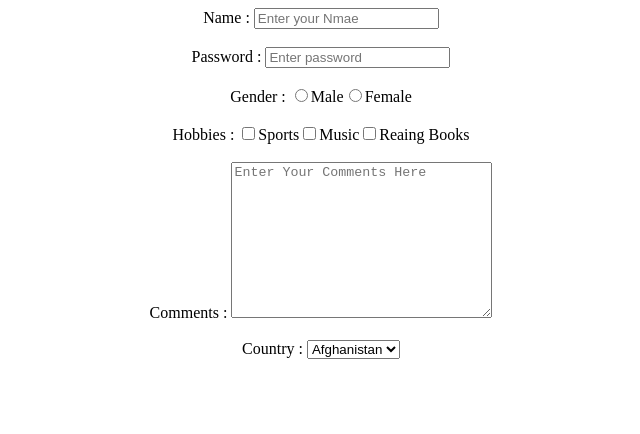
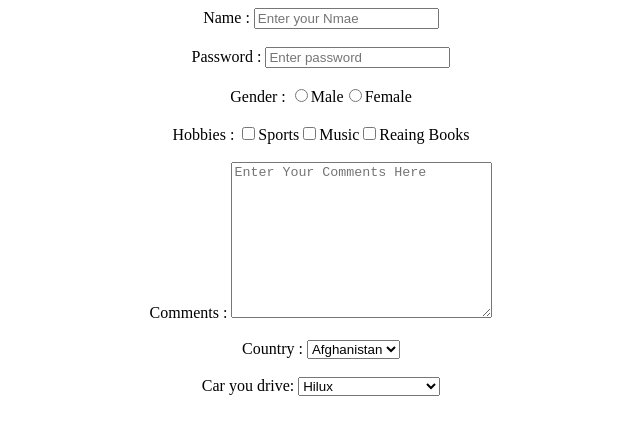
Before and after one commit to Ahmad-U19/Form-Button-fieldset, a plain HTML site: page index.html in a window 1280 px wide. Shown: the whole page, without its empty margins (319-959 px from the left). Drawn offline with Linux system fonts and the light colour scheme.

Commit message:
Optgroup

```diff
--- a/index.html
+++ b/index.html
@@ -21,6 +21,24 @@
                 <option>Chnia</option>
                 <option selected>Afghanistan</option>
                 <option>Iran</option>
+            </select> <br><br>
+
+            <label>Car you drive: </label> <select>
+                <optgroup label="Toyota">
+                    <option>Hilux</option>
+                    <option>Revo</option>
+                    <option>Corolla GLI</option>
+                    <option>Altis 1.6</option>
+                    <option>Altis 1.8 (Grande)</option>
+                </optgroup>
+
+                <optgroup label="Honda">
+                    <option>Civic X</option>
+                    <option>City</option>
+                    <option>N wgn</option>
+                    <option>Reborn</option>
+                    <option>Rebirth</option>
+                </optgroup>
             </select>
         </form>
     </body>
```
